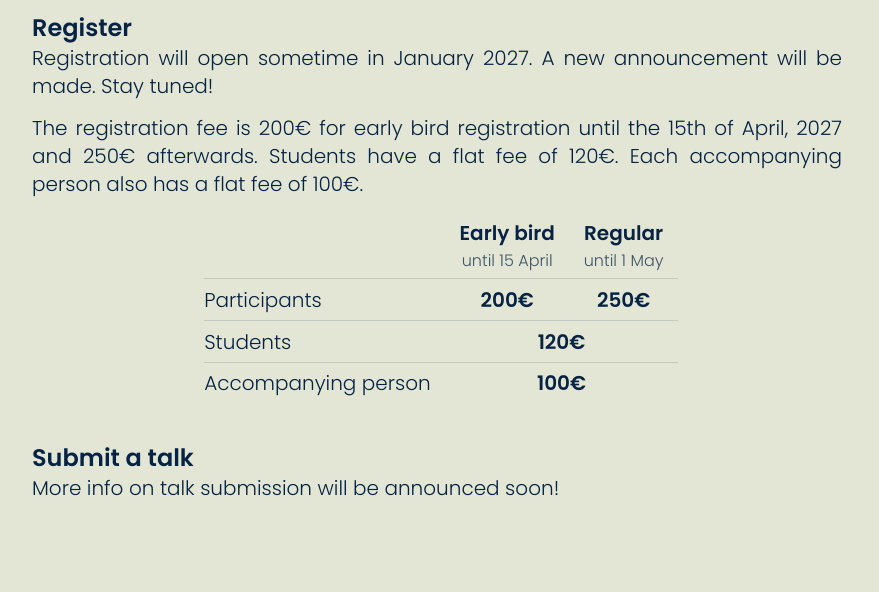
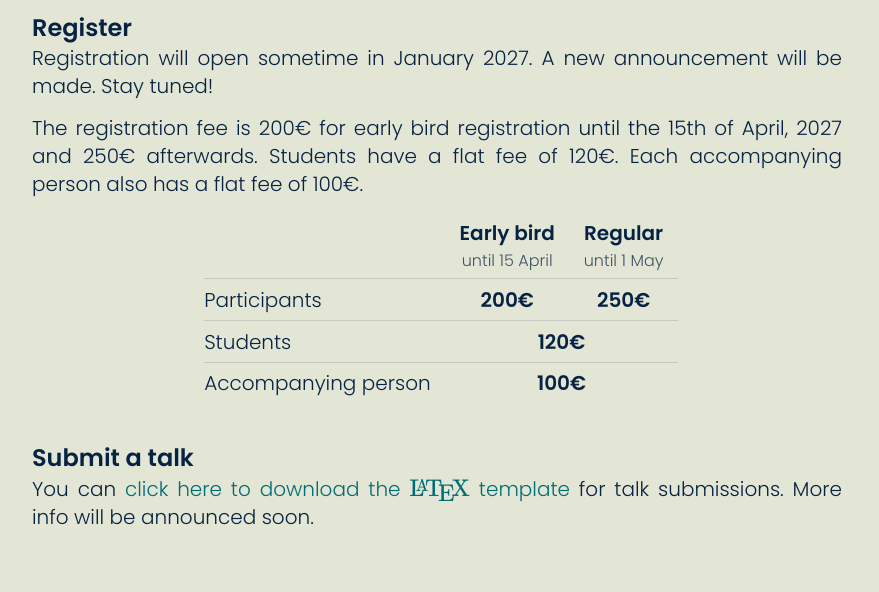
Before and after one commit to categorytheory2027/categorytheory2027.github.io, a plain HTML site: page registration.html in a window 1280 px wide. Shown: the part 360-952 px from the top of the page, without its empty margins (199-1078 px from the left). Drawn offline with nearby package versions, Linux system fonts and the light colour scheme.

Commit message:
latex template

```diff
--- a/registration.html
+++ b/registration.html
@@ -238,7 +238,7 @@
 
           <div class="pr-2 pt-3 sm:pt-0">
             <p class="font-body text-xl font-light text-primary dark:text-white">
-              More info on talk submission will be announced soon!
+              You can <a class="my-link" href="/files/ct27_template.tex">click here to download the $\LaTeX$ template</a> for talk submissions. More info will be announced soon.
             </p>
           </div>
 
```
Also changed, not shown: 1 other file.
